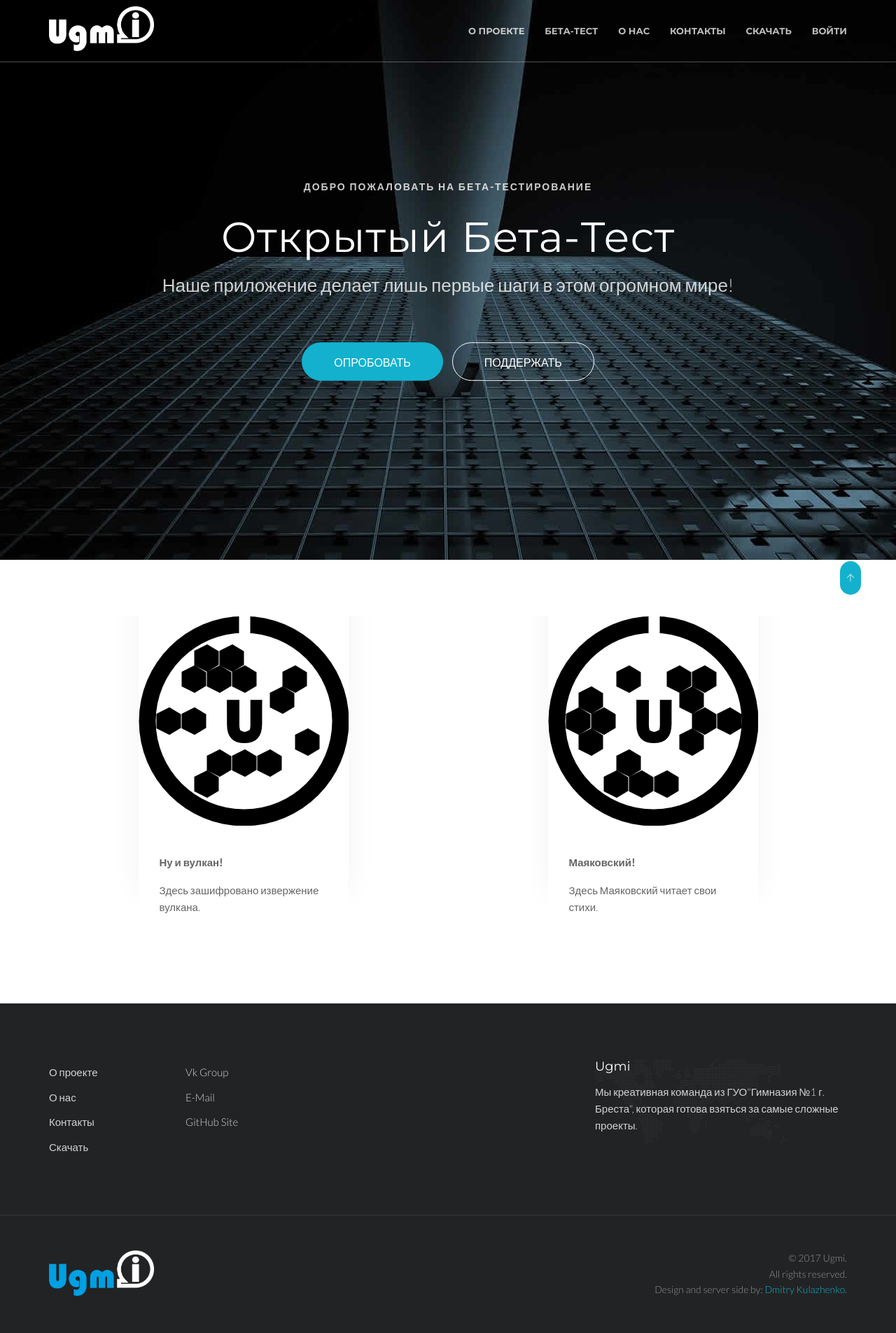
After one commit to dmkulazhenko/Ugmi, a Flask app: page /beta in a window 1280 px wide. The commit adds this page. Shown: the whole page at 70% size. Run offline with Flask 2, Linux system fonts and the light colour scheme; parts of the project's set-up code (start-up, migrations or seed data) failed here and were passed over; some libraries are stand-ins or nearby versions.

Commit message:
Some fixes, donate and beta added
Nothing to say. Prepairing for huge update.

```diff
--- a/Ugmi/__init__.py
+++ b/Ugmi/__init__.py
@@ -3,6 +3,7 @@ from flask import Flask
 from flask_sqlalchemy import SQLAlchemy
 from flask_mail import Mail
 from flask_login import LoginManager
+from Ugmi.marks import small_manager
 
 app = Flask(__name__)
 app.config.from_object('config')
@@ -14,4 +15,7 @@ lm   = LoginManager()
 lm.init_app(app)
 lm.login_view = 'login'
 
+
+small_manager.init()
+
 from Ugmi import views, models
--- a/Ugmi/templates/base.html
+++ b/Ugmi/templates/base.html
@@ -6,7 +6,7 @@
         <meta charset="utf-8"/>
         <meta name="viewport" content="width=device-width, initial-scale=1, shrink-to-fit=no">
         <meta http-equiv="x-ua-compatible" content="ie=edge">
-        <title>Ugmi - Беслпатное приложение для увелечения информативности объявлений.</title>
+        <title>Ugmi - Сделает вашу жизнь ярче!</title>
         <meta name="keywords" content="Open Map Editor" />
         <meta name="description" content="OME - Open Map Editor">
         <meta name="author" content="dimkaxdx@gmail.com">
@@ -121,6 +121,7 @@
                             <div class="collapse navbar-collapse s-header-v2__navbar-collapse" id="nav-collapse">
                                 <ul class="s-header-v2__nav">
                                     <li class="s-header-v2__nav-item"><a href="{{url_for("project")}}" class="s-header-v2__nav-link">О Проекте</a></li>
+                                    <li class="s-header-v2__nav-item"><a href="{{url_for("beta")}}" class="s-header-v2__nav-link">Бета-тест</a></li>
                                     <li class="s-header-v2__nav-item"><a href="{{url_for("team")}}" class="s-header-v2__nav-link">О Нас</a></li>
                                     <li class="s-header-v2__nav-item"><a href="{{url_for("contacts")}}" class="s-header-v2__nav-link">Контакты</a></li>
                                     <li class="s-header-v2__nav-item"><a href="{{url_for("download")}}" class="s-header-v2__nav-link">Скачать</a></li>
@@ -163,9 +164,8 @@
                         </div>
                         <div class="col-sm-2 g-margin-b-20--xs g-margin-b-0--md">
                             <ul class="list-unstyled g-ul-li-tb-5--xs g-margin-b-0--xs">
-                                <li><a class="g-font-size-15--xs g-color--white-opacity" href="http://vk.com/dmitrycpp">Vk</a></li>
+                                <li><a class="g-font-size-15--xs g-color--white-opacity" href="http://vk.com/ugmiapp">Vk Group</a></li>
                                 <li><a class="g-font-size-15--xs g-color--white-opacity" href="mailto:support@ugmi.me">E-Mail</a></li>
-                                <li><a class="g-font-size-15--xs g-color--white-opacity" href="https://github.com/DranikProgrammer/Ugmi">GitHub App</a></li>
                                 <li><a class="g-font-size-15--xs g-color--white-opacity" href="https://github.com/dimkaxdx/Ugmi_Site">GitHub Site</a></li>
                             </ul>
                         </div>
--- /dev/null
+++ b/Ugmi/templates/beta.html
@@ -0,0 +1,47 @@
+{% extends "base.html" %}
+{% block content %}
+<div class="g-fullheight--md js__parallax-window" style="background: url(static/img/beta/discover.jpg) 50% 0 no-repeat fixed;">
+    <div class="g-container--md g-text-center--xs g-ver-center--md g-padding-y-150--xs g-padding-y-0--md">
+        <div class="g-margin-b-60--xs">
+            <p class="text-uppercase g-font-size-14--xs g-font-weight--700 g-color--white-opacity g-letter-spacing--2 g-margin-b-25--xs">Добро пожаловать на бета-тестирование</p>
+            <h1 class="g-font-size-40--xs g-font-size-50--sm g-font-size-60--md g-color--white g-letter-spacing--1">Открытый бета-тест</h1>
+            <p class="g-font-size-18--xs g-font-size-26--md g-color--white-opacity g-margin-b-0--xs">Наше приложение делает лишь первые шаги в этом огромном мире!</p>
+        </div>
+        <span class="g-display-block--xs g-display-inline-block--sm g-padding-x-5--xs g-margin-b-10--xs g-margin-b-0--sm">
+            <a href="#test" class="text-uppercase s-btn s-btn-icon--md s-btn--primary-bg g-radius--50 g-padding-x-45--xs">Опробовать</a>
+        </span>
+        <span class="g-display-block--xs g-display-inline-block--sm g-padding-x-5--xs g-margin-b-10--xs g-margin-b-0--sm">
+            <a href="{{url_for('donate')}}" class="text-uppercase s-btn s-btn-icon--md s-btn--white-brd g-radius--50 g-padding-x-45--xs">Поддержать</a>
+        </span>
+    </div>
+</div>
+<div id="test" class="container g-padding-y-60--xs g-padding-y-80--sm">
+    <div class="row g-overflow--hidden">
+        <div class="col-xs-6 g-full-width--xs g-margin-b-30--xs g-margin-b-0--lg">
+            <!-- Speaker -->
+            <div class="center-block g-box-shadow__dark-lightest-v1 g-width-100-percent--xs g-width-300--lg">
+                <img class="img-responsive g-width-100-percent--xs" src="/static/img/beta/vulkan.png" alt="Image">
+                <div class="g-position--overlay g-padding-x-30--xs g-padding-y-30--xs g-margin-t-10--xs">
+                    <p class="g-font-weight--700">Ну и вулкан!</p>
+                    <p>Здесь зашифровано извержение вулкана.</p>
+                </div>
+            </div>
+            <!-- End Speaker -->
+        </div>
+        <div class="col-xs-6 g-full-width--xs">
+            <!-- Speaker -->
+            <div class="center-block g-box-shadow__dark-lightest-v1 g-width-100-percent--xs g-width-300--lg">
+                <img class="img-responsive g-width-100-percent--xs" src="/static/img/beta/mayakovskiy.png" alt="Image">
+                <div class="g-position--overlay g-padding-x-30--xs g-padding-y-30--xs g-margin-t-10--xs">
+                    <p class="g-font-weight--700">Маяковский!</p>
+                    <p>Здесь Маяковский читает свои стихи.</p>
+                </div>
+            </div>
+            <!-- End Speaker -->
+        </div>
+    </div>
+</div>
+
+
+
+{% endblock %}
--- a/Ugmi/templates/contacts.html
+++ b/Ugmi/templates/contacts.html
@@ -26,7 +26,7 @@
                         <div class="g-text-center--xs">
                             <i class="g-display-block--xs g-font-size-40--xs g-color--white-opacity g-margin-b-30--xs ti-headphone-alt"></i>
                             <h4 class="g-font-size-18--xs g-color--white g-margin-b-5--xs">Телефон</h4>
-                            <p class="g-color--white-opacity">+ 375 (44) 795-10-80</p>
+                            <p class="g-color--white-opacity">+ 375 (33) 343-31-88</p>
                         </div>
                     </div>
                 </div>
--- a/Ugmi/views.py
+++ b/Ugmi/views.py
@@ -15,7 +15,7 @@ from .emails import support_notification, internal_error_notification
 from .utils import is_safe_url
 from .decorators import admin_only
 
-from .small_marks import small_manager
+from .marks import small_manager
 
 
 
@@ -110,6 +110,20 @@ def team():
 @app.route('/project')
 def project():
     return render_template('project.html')
+
+
+
+
+@app.route('/donate')
+def donate():
+    return render_template('donate.html')
+
+
+
+
+@app.route('/beta')
+def beta():
+    return render_template('beta.html')
 
 
 
@@ -273,6 +287,7 @@ def generate_small_mark():
 
 
 
+
 @app.route('/admin/small/add', methods = ['GET', 'POST'])
 @admin_only
 def add_small_mark():
```
Also changed, not shown: Ugmi/marks/small_manager.py (added, +29 -0 lines), Ugmi/small_marks/small_manager.py (deleted, +0 -25 lines), Ugmi/templates/donate.html (added, +37 -0 lines), Ugmi/templates/project.html (+7 -7 lines), Ugmi/templates/team.html (+8 -6 lines), Ugmi/small_marks/__init__.py (deleted), Ugmi/static/img/beta/discover.jpg (added), Ugmi/static/img/beta/mayakovskiy.png (added), Ugmi/static/img/beta/vulkan.png (added), Ugmi/static/img/project/mysql.png (added), 3 other files.
